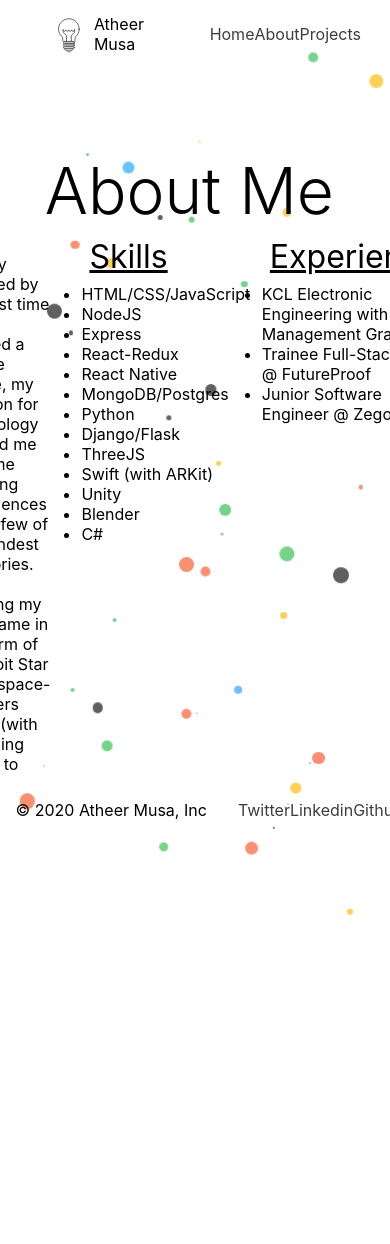
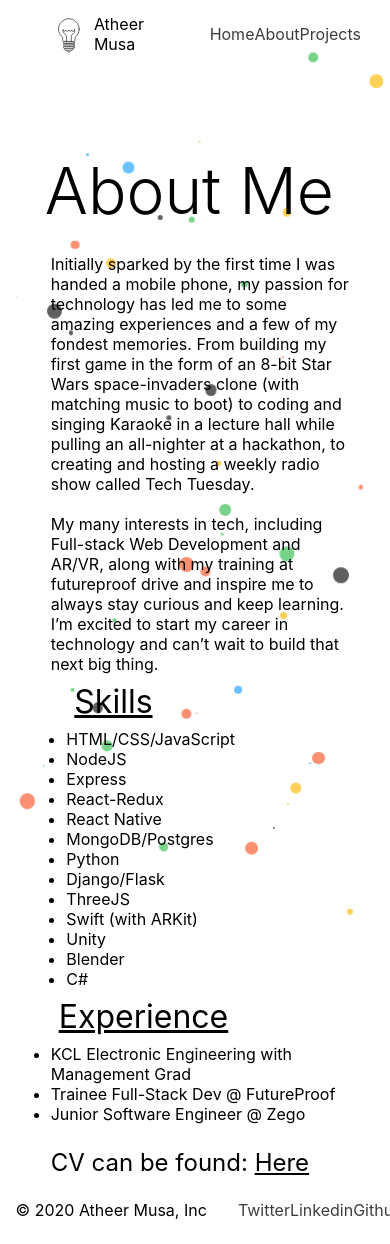
Before and after one commit to atheermusa/portfolioSiteReact, a React (Create React App) app: page /about in a window 390 px wide. Shown: the top 1244 px of the page. Before the commit the page ends 915 px from the top, so only its background shows below. Built offline with nearby package versions, Linux system fonts and the light colour scheme.

Commit message:
make about slightly responsive

```diff
--- a/src/styles/about.css
+++ b/src/styles/about.css
@@ -4,7 +4,7 @@
 }
 #section-container {
   width: 100%;
-  height: 84vh;
+  min-height: 600px;
   display: flex;
   flex-direction: column;
 }
@@ -32,6 +32,7 @@
   padding-top: 3vh;
   padding-left: 3vw;
   width: 40%;
+  min-width: 300px;
 }
 
 .about-subtitle {
@@ -49,7 +50,7 @@
 
 #about-experience {
   text-align: start;
-  min-height: 300px;
+  min-height: 150px;
   padding-left: 3vw;
 }
 
@@ -110,3 +111,12 @@
   animation-name: fadeInUp;
   -webkit-animation-name: fadeInUp;
 }
+
+@media screen and (max-width: 850px) {
+  #content-container {
+    flex-direction: column;
+  }
+  #about-cv {
+    padding-top: 1vh;
+  }
+}
```
